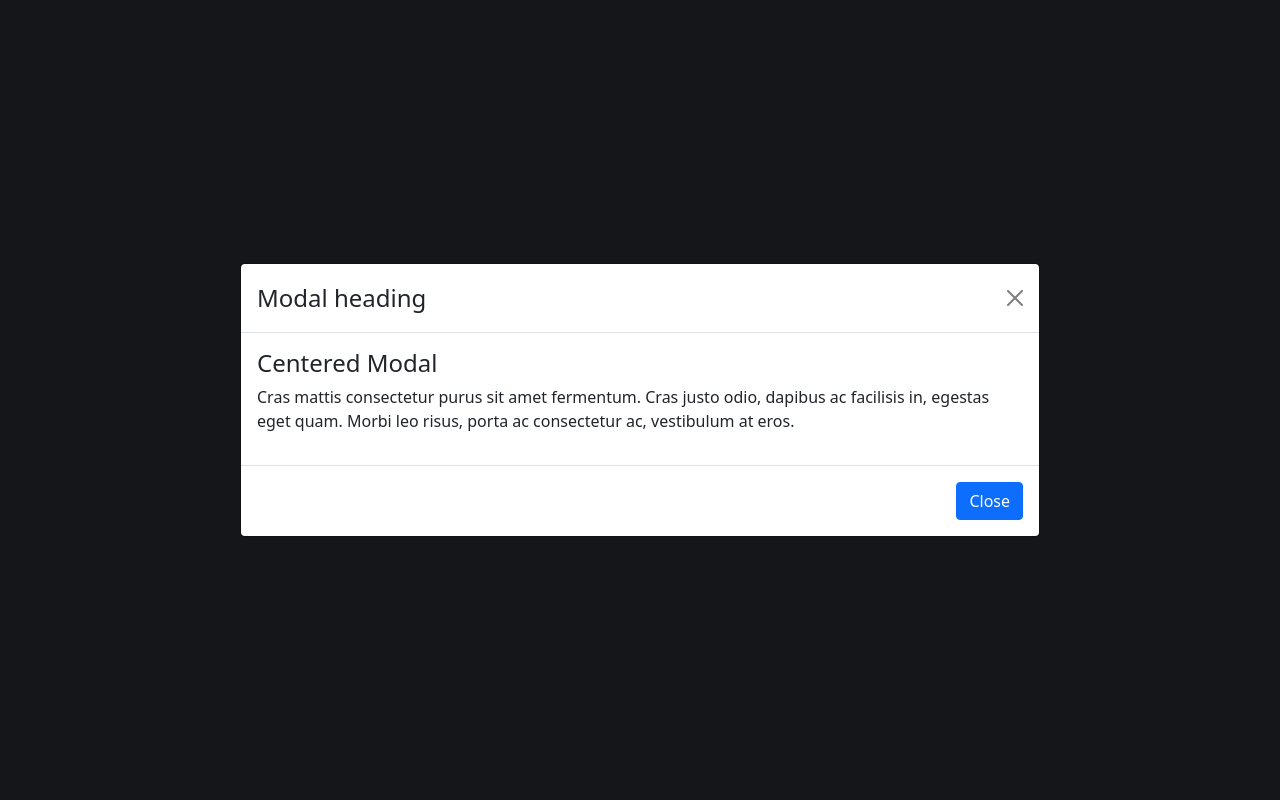
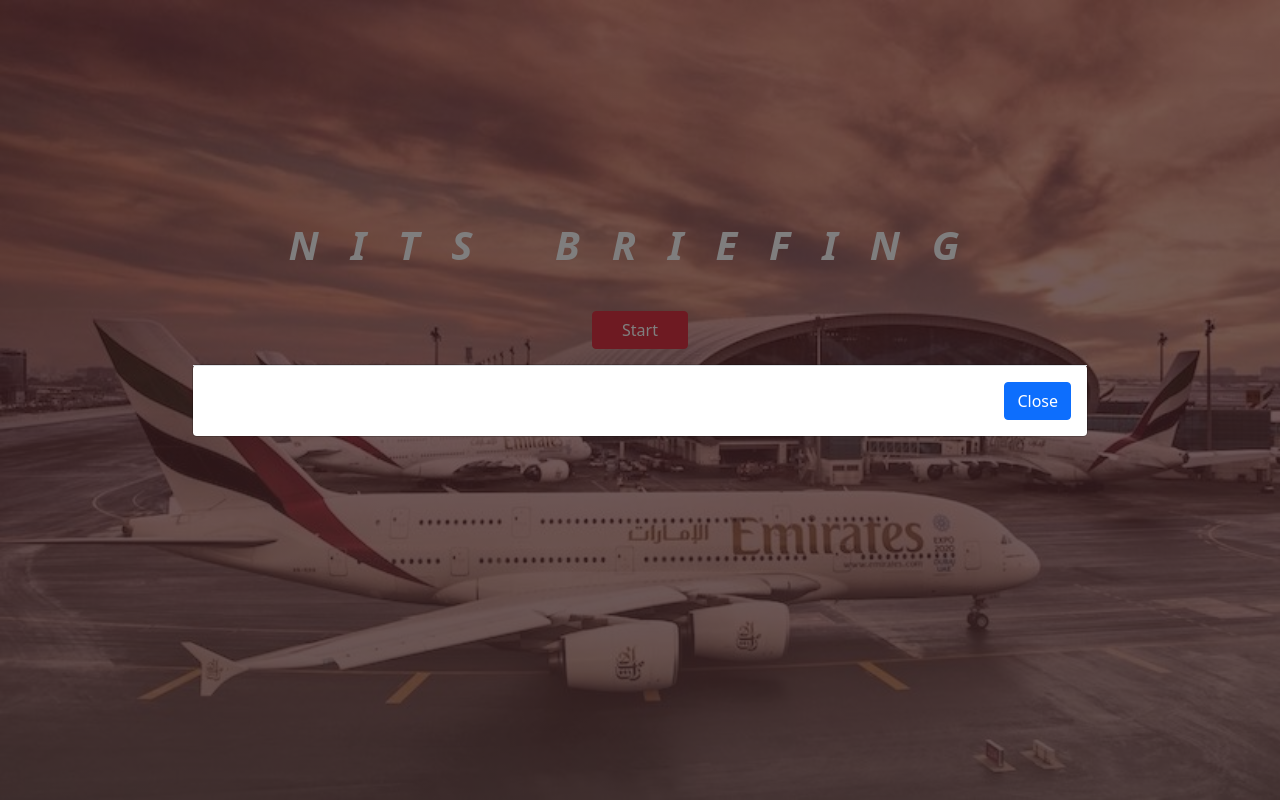
Before and after one commit to xiling1988/cs50final, a React (Create React App) app: page / in a window 1280 px wide. Both pictures are taken after a click on the button "Start". Built offline with nearby package versions, Linux system fonts and the light colour scheme.

Commit message:
styled app and resized modal body for carousel

```diff
--- a/src/App.css
+++ b/src/App.css
@@ -1,27 +1,36 @@
 .App {
+  background-image: linear-gradient(
+    rgba(215, 26, 33, 0.3),
+    rgba(172, 119, 119, 0.6)
+  ), url('../public/img/ek-airport.jpg');
+  background-repeat: no-repeat;
+  background-size: cover;
   text-align: center;
 }
 
-.App-logo {
-  height: 40vmin;
-  pointer-events: none;
-}
-
-@media (prefers-reduced-motion: no-preference) {
-  .App-logo {
-    animation: App-logo-spin infinite 20s linear;
-  }
-}
 
 .App-header {
-  background-color: #282c34;
   min-height: 100vh;
   display: flex;
   flex-direction: column;
   align-items: center;
   justify-content: center;
   font-size: calc(10px + 2vmin);
-  color: white;
+  color:
+  #fffcfd;
+}
+
+.title {
+  transform: translateY(-130px);
+  font-style: italic;
+  font-weight: 700;
+  word-spacing: 0.5rem;
+  letter-spacing: 2rem;
+}
+
+.start-btn {
+  transform: translateY(-100px);
+  width: 6rem;
 }
 
 .App-link {
@@ -36,3 +45,11 @@
     transform: rotate(360deg);
   }
 }
+
+.modal-80w {
+  min-width:70%;
+}
+
+.modal-body {
+  height: 60vh;
+}
--- a/src/components/App.js
+++ b/src/components/App.js
@@ -12,11 +12,12 @@
   const [started, setStarted] = useState(false);
 
   return (
-  <div className="App">
+  <div className="App bg-image">
     <header className="App-header">
       <div className='container'>
-        <Button variant='primary' onClick={() => setStarted(true)}>Start</Button>
-        <NitsModal show={started} onHide={() => setStarted(false)}/>
+        <h1 className='title'>NITS BRIEFING</h1>
+        <Button className='start-btn' variant='danger' onClick={() => setStarted(true)}>Start</Button>
+        <NitsModal className='modal' show={started} onHide={() => setStarted(false)}/>
       </div>
     </header>
   </div>
--- a/src/components/NitsModal.js
+++ b/src/components/NitsModal.js
@@ -1,32 +1,25 @@
 import React from 'react';
-import Modal from 'react-bootstrap/Modal'
+import Modal from 'react-bootstrap/Modal';
 import Button from 'react-bootstrap/Button';
+import Slides from './Slides.js';
 
-const NitsModal = (props) => {
+const NitsModal = props => {
   return (
+    <div className='modal-80w'>
     <Modal
       {...props}
       size="lg"
       aria-labelledby="contained-modal-title-vcenter"
+      dialogClassName="modal-80w"
       centered
     >
-      <Modal.Header closeButton>
-        <Modal.Title id="contained-modal-title-vcenter">
-          Modal heading
-        </Modal.Title>
-      </Modal.Header>
-      <Modal.Body>
-        <h4>Centered Modal</h4>
-        <p>
-          Cras mattis consectetur purus sit amet fermentum. Cras justo odio,
-          dapibus ac facilisis in, egestas eget quam. Morbi leo risus, porta ac
-          consectetur ac, vestibulum at eros.
-        </p>
-      </Modal.Body>
+      <Slides/>
       <Modal.Footer>
         <Button onClick={props.onHide}>Close</Button>
       </Modal.Footer>
-    </Modal>);
+    </Modal>
+  </div>
+  );
 };
 
 export default NitsModal;
--- /dev/null
+++ b/src/components/Slides.js
@@ -0,0 +1,33 @@
+import React from 'react';
+import Modal from 'react-bootstrap/Modal';
+import Button from 'react-bootstrap/Button'
+import Carousel from 'react-bootstrap/Carousel'
+
+
+
+const Slides = (props) => {
+  return (
+    <div>
+
+    </div>
+  );
+};
+
+export default Slides;
+
+
+// <div>
+//           <Modal.Header closeButton>
+//             <Modal.Title id="contained-modal-title-vcenter">
+//               Modal heading
+//             </Modal.Title>
+//           </Modal.Header>
+//           <Modal.Body className='modal-body'>
+//             <h4>Centered Modal</h4>
+//             <p>
+//               Cras mattis consectetur purus sit amet fermentum. Cras justo odio,
+//               dapibus ac facilisis in, egestas eget quam. Morbi leo risus, porta ac
+//               consectetur ac, vestibulum at eros.
+//             </p>
+//           </Modal.Body>
+//         </div>
```
